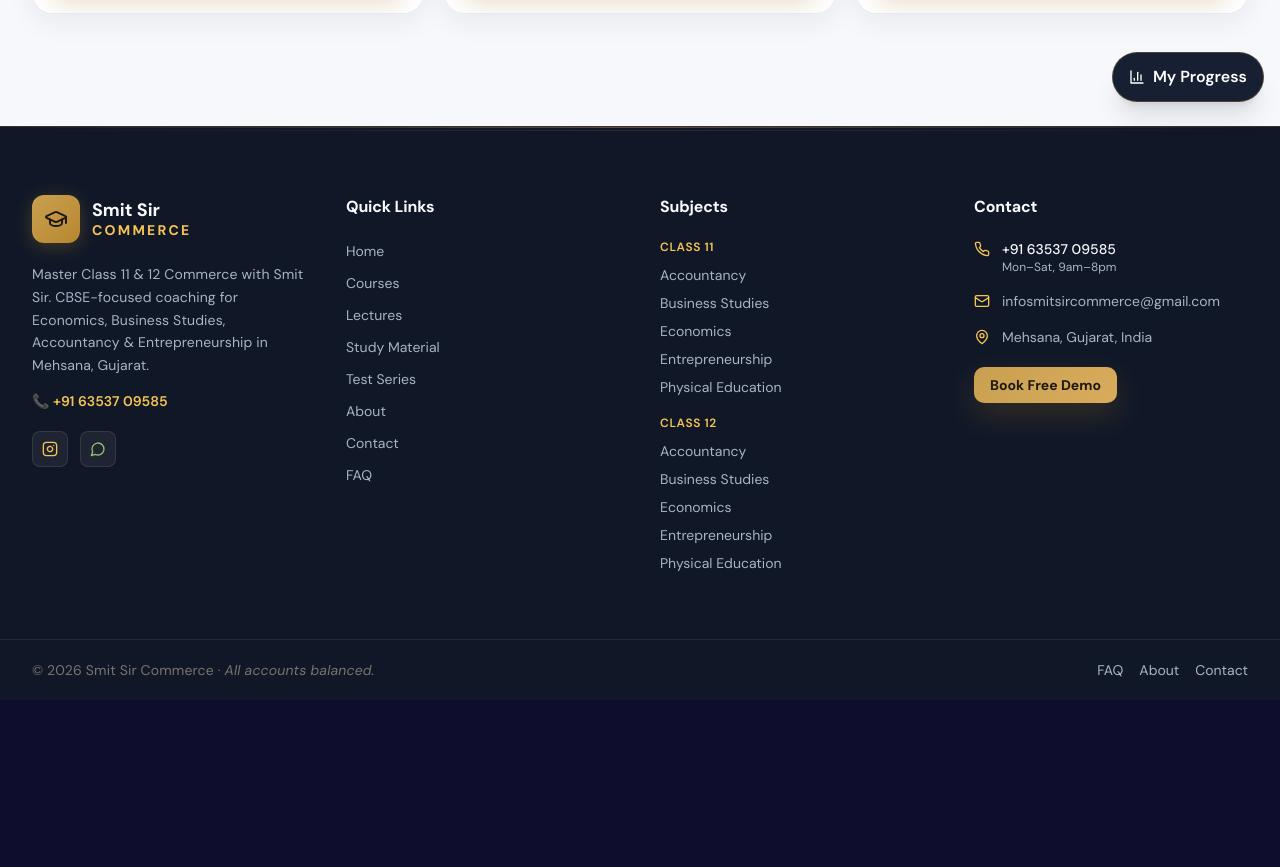
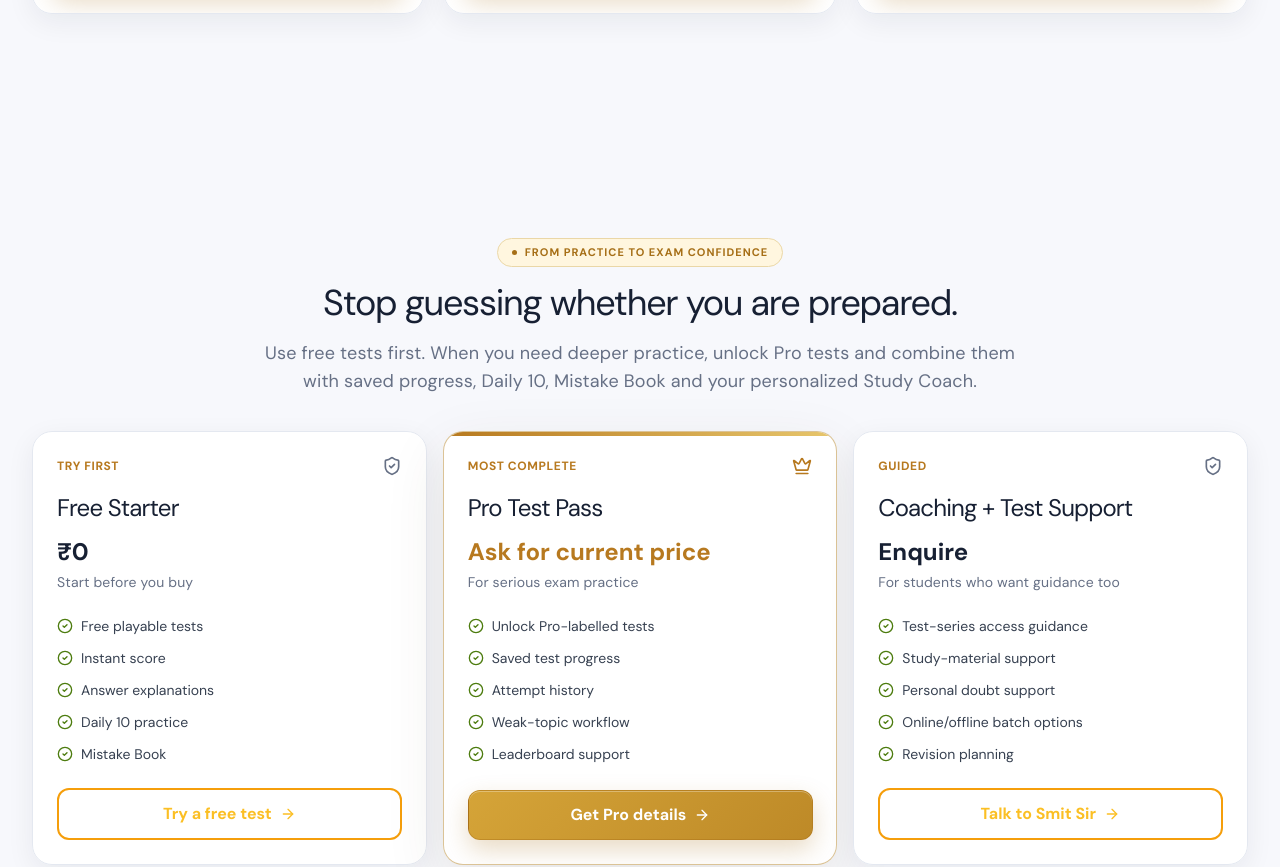
Before and after one commit to infosmitsircommerce-eng/smit-sir-commerce, a React (Vite) app: page /test-series in a window 1280 px wide. Shown: the part 1598-2465 px from the top of the page. Before the commit the page ends 2298 px from the top, so only its background shows below. Built offline with nearby package versions, Linux system fonts and the light colour scheme; a web font is replaced by a local one.

Commit message:
Wire sales funnel into Pro test series

```diff
--- a/src/pages/TestSeriesPro.jsx
+++ b/src/pages/TestSeriesPro.jsx
@@ -2,6 +2,7 @@ import { useEffect, useMemo, useRef, useState } from 'react';
 import { Link, useNavigate } from 'react-router-dom';
 import { BarChart3, Crown, Lock, LogIn, Trophy, X } from 'lucide-react';
 import BaseTestSeries from './TestSeries';
+import TestSeriesSalesFunnel from '../components/test-series/TestSeriesSalesFunnel';
 import { useAuth } from '../context/AuthContext';
 import { supabase } from '../lib/supabase';
 
@@ -214,6 +215,7 @@ export default function TestSeriesPro() {
   return (
     <>
       <div ref={rootRef} onClickCapture={handleCapture}><BaseTestSeries /></div>
+      <TestSeriesSalesFunnel />
 
       <button onClick={() => setShowProgress(true)} className="fixed right-4 bottom-24 lg:bottom-6 z-40 rounded-full px-4 py-3 font-semibold shadow-xl inline-flex items-center gap-2" style={{ background: 'var(--ink)', color: '#fff', border: '1px solid rgba(184,135,47,.35)' }}><BarChart3 className="w-4 h-4" /> My Progress</button>
 
```
